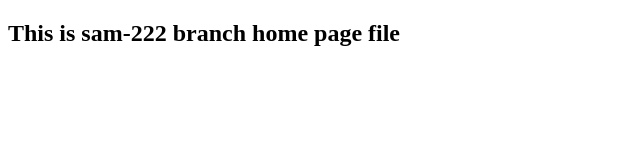
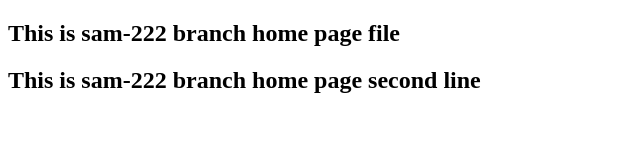
Before and after one commit to samimmolla1715/Sam, a plain HTML site: page home.html in a window 1280 px wide. Shown: the whole page, without its empty margins (0-640 px from the left). Drawn offline with Linux system fonts and the light colour scheme.

Commit message:
Update home page file

```diff
--- a/home.html
+++ b/home.html
@@ -5,6 +5,7 @@
     <meta name="viewport" content="width=device-width, initial-scale=1.0">
     <title>Document</title>
     <h2>This is sam-222 branch home page file</h2>
+    <h2>This is sam-222 branch home page second line</h2>
 </head>
 <body>
 
```
